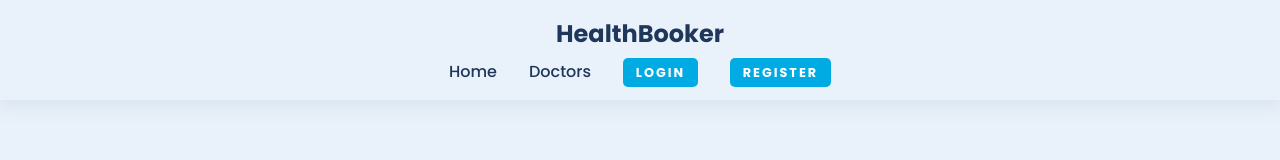
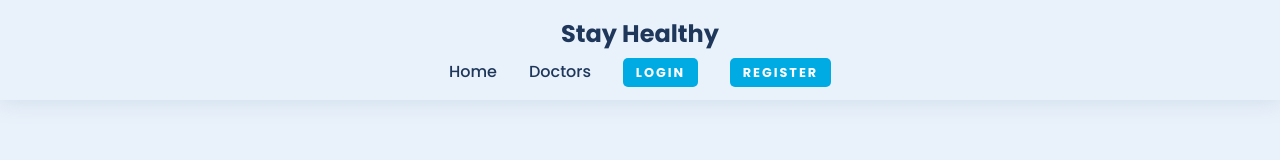
Before and after one commit to MrNiNaD/stayhealthy, a React (Create React App) app in the folder client/: page / in a window 1280 px wide. Shown: the top 160 px of the page. Built offline with nearby package versions, Linux system fonts and the light colour scheme; no server answers.

Commit message:
feat: project name changed

```diff
--- a/client/src/components/Navbar.jsx
+++ b/client/src/components/Navbar.jsx
@@ -29,7 +29,7 @@ const Navbar = () => {
     <header>
       <nav className={iconActive ? "nav-active" : ""}>
         <h2 className="nav-logo">
-          <NavLink to={"/"}>HealthBooker</NavLink>
+          <NavLink to={"/"}>Stay Healthy</NavLink>
         </h2>
         <ul className="nav-links">
           <li>
@@ -65,28 +65,19 @@ const Navbar = () => {
           {!token ? (
             <>
               <li>
-                <NavLink
-                  className="btn"
-                  to={"/login"}
-                >
+                <NavLink className="btn" to={"/login"}>
                   Login
                 </NavLink>
               </li>
               <li>
-                <NavLink
-                  className="btn"
-                  to={"/register"}
-                >
+                <NavLink className="btn" to={"/register"}>
                   Register
                 </NavLink>
               </li>
             </>
           ) : (
             <li>
-              <span
-                className="btn"
-                onClick={logoutFunc}
-              >
+              <span className="btn" onClick={logoutFunc}>
                 Logout
               </span>
             </li>
```
